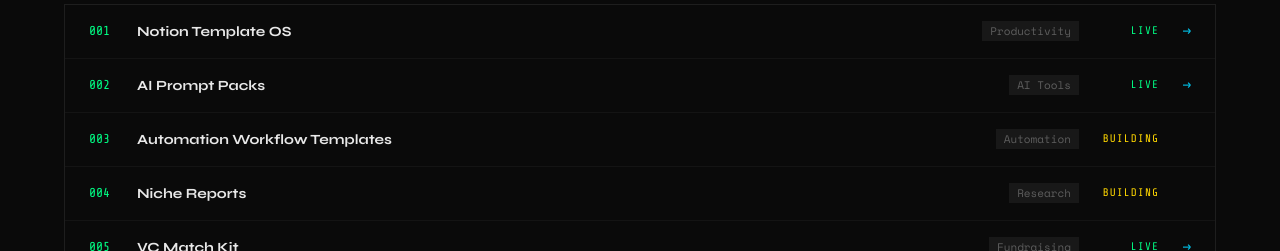
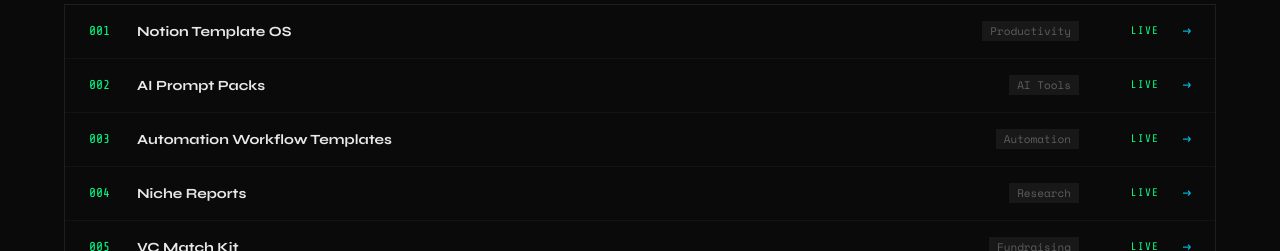
Before and after one commit to liorsolomon/3vo-ai, a Next.js app: page / in a window 1280 px wide. Shown: the part 2620-2871 px from the top of the page. Built offline with nearby package versions, Linux system fonts and the light colour scheme; no server answers.

Commit message:
feat: mark tools.3vo.ai and validate.3vo.ai as LIVE in product catalog
Both sites now have working Stripe buy buttons. Update catalog entries
003 and 004 from BUILDING → LIVE with correct domain hrefs.

Co-Authored-By: Paperclip <noreply@paperclip.ing>

```diff
--- a/app/ProductCatalog.tsx
+++ b/app/ProductCatalog.tsx
@@ -5,8 +5,8 @@
 const catalog = [
   { number: "001", name: "Notion Template OS",           category: "Productivity", status: "LIVE", href: "https://templates.3vo.ai" },
   { number: "002", name: "AI Prompt Packs",               category: "AI Tools",     status: "LIVE", href: "https://prompts.3vo.ai" },
-  { number: "003", name: "Automation Workflow Templates", category: "Automation",   status: "BUILDING", href: "#" },
-  { number: "004", name: "Niche Reports",                 category: "Research",     status: "BUILDING", href: "#" },
+  { number: "003", name: "Automation Workflow Templates", category: "Automation",   status: "LIVE", href: "https://tools.3vo.ai" },
+  { number: "004", name: "Niche Reports",                 category: "Research",     status: "LIVE", href: "https://validate.3vo.ai" },
   { number: "005", name: "VC Match Kit",                  category: "Fundraising",  status: "LIVE", href: "https://vc.3vo.ai" },
   { number: "006", name: "Goffer AI",                     category: "Knowledge",    status: "LIVE", href: "https://goffer.ai" },
   { number: "007", name: "Agent Starter Kits",            category: "AI Tools",     status: "SOON", href: "#" },
```
